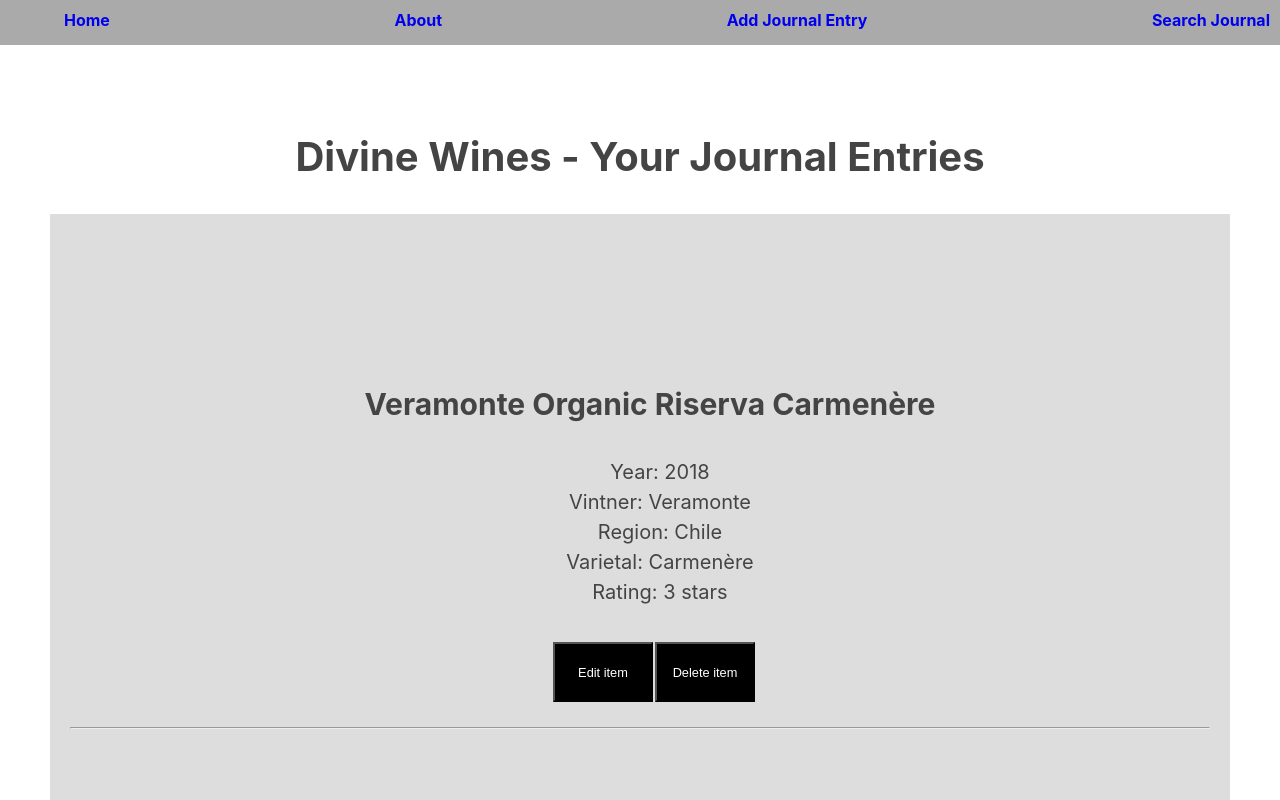
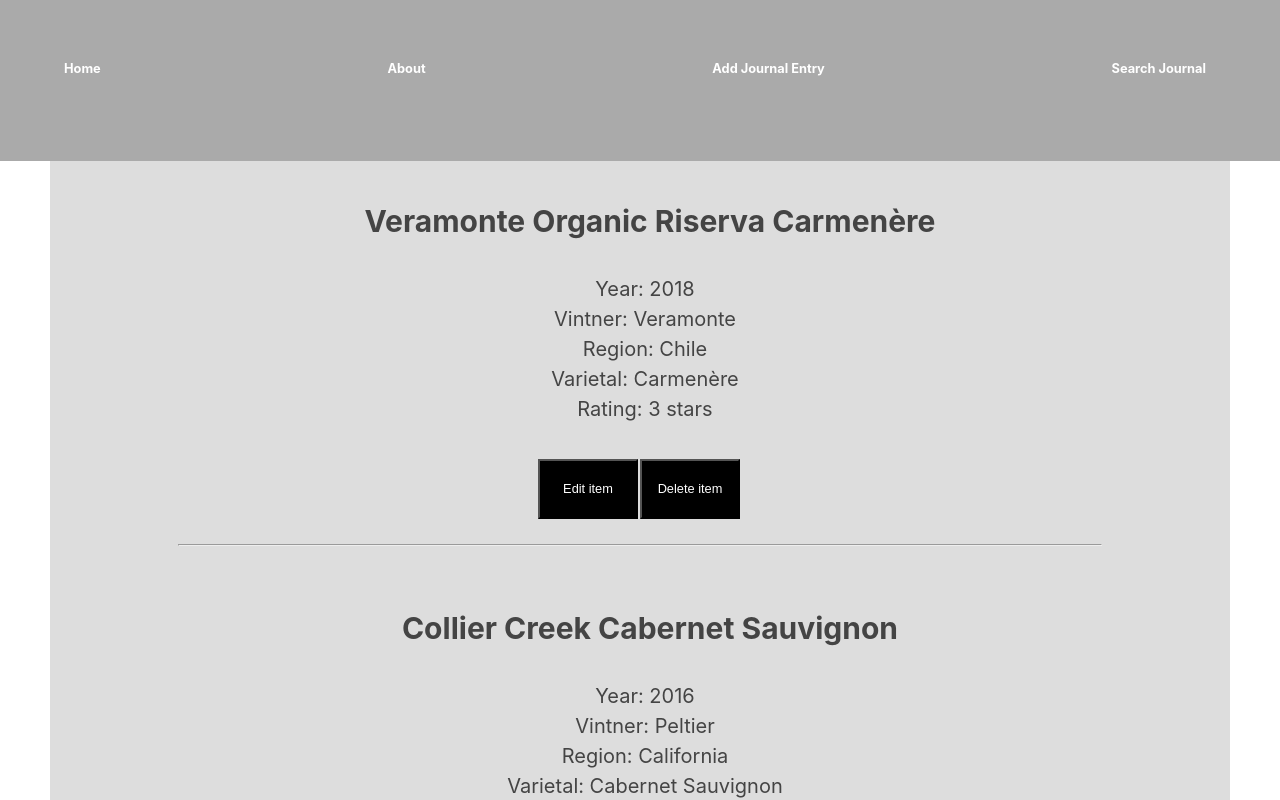
Before and after one commit to eusebius24/divinewines-app, a React (Create React App) app: page /home in a window 1280 px wide. Shown: the top 800 px of the page. Built offline with nearby package versions, Linux system fonts and the light colour scheme.

Commit message:
styling on static version

```diff
--- a/public/index.html
+++ b/public/index.html
@@ -1,15 +1,13 @@
 <!DOCTYPE html>
 <html lang="en">
+
 <head>
   <meta charset="utf-8" />
   <link rel="icon" href="%PUBLIC_URL%/favicon.ico" />
   <meta name="viewport" content="width=device-width, initial-scale=1" />
   <meta name="theme-color" content="#000000" />
-    <meta
-      name="description"
-      content="Web site created using create-react-app"
-    />
-    <link rel="apple-touch-icon" href="%PUBLIC_URL%/logo192.png" />
+  <meta name="description" content="Web site created using create-react-app" />
+
   <!--
       manifest.json provides metadata used when your web app is installed on a
       user's mobile device or desktop. See https://developers.google.com/web/fundamentals/web-app-manifest/
@@ -24,8 +22,9 @@
       work correctly both with client-side routing and a non-root public URL.
       Learn how to configure a non-root public URL by running `npm run build`.
     -->
-    <title>React App</title>
+  <title>Divine Wines</title>
 </head>
+
 <body>
   <noscript>You need to enable JavaScript to run this app.</noscript>
   <div id="root"></div>
@@ -40,4 +39,5 @@
       To create a production bundle, use `npm run build` or `yarn build`.
     -->
 </body>
+
 </html>
--- a/src/AddEntry/AddEntry.js
+++ b/src/AddEntry/AddEntry.js
@@ -75,7 +75,7 @@
                 </div>
                 <div className="form-section rating">
                     <label htmlFor='rating'>Rating</label>
-                    <input type='number' name='rating' id='rating' defaultValue='1' min='1' max='5' required />
+                    <input type='number' name='rating' id='rating' defaultValue='1' min='1' max='5' />
                 </div>
                 <div className="form-section">
                     <Link to="/home">
--- a/src/App/App.css
+++ b/src/App/App.css
@@ -13,7 +13,8 @@
 
   .nav,
   footer {
-    padding: 1% 0;
+    padding: 5%;
+    padding-bottom: 8%;
     background-color: #aaa;
   }
 
@@ -25,20 +26,23 @@
     z-index: 10;
     display: flex;
     margin-top: -5px;
-
+    height: 20px;
     justify-content: center;
   }
 
   .nav ul {
       display: flex;
       flex-direction: row;
+      justify-content: space-evenly;
+
 
 
   }
   .nav li {
 
       padding-right: 10px;
-      font-size: 1rem;
+
+      font-size: 0.8rem;
       text-decoration: none;
       color: #fff;
       font-weight: bold;
@@ -46,18 +50,19 @@
 
   .nav a {
     text-decoration: none;
+    color: #fff;
   }
 
   .nav a:visited {
     color: #fff;
   }
   main {
-    padding: 5% 2%;
+    padding: 2% 2%;
 
   }
 
   header {
-    margin-top: -25px;
+    margin-top: -5px;
   }
 
   h3  {
@@ -65,8 +70,9 @@
   }
   section {
     min-height: 200px;
-    padding: 10% 0;
+    padding: 0% 10%;
     background-color: #bbb;
+
   }
 
   section:nth-child(even) {
@@ -90,7 +96,7 @@
 
   .form-section {
       padding: 15px;
-      margin-left: 30px;
+      /* margin-left: 20px; */
       display: flex;
       justify-content: center;
       align-items: center;
@@ -130,9 +136,13 @@
   }
 
   .search-result {
-    padding: 20px;
+    padding: 10px;
     text-align: center;
 
+  }
+
+  .search-result ul {
+    margin-left: -30px;
   }
 
   @media screen and (min-width: 700px) {
--- a/src/EditEntry/EditEntry.js
+++ b/src/EditEntry/EditEntry.js
@@ -73,8 +73,7 @@
                     </div>
                     <div className="form-section">
                         <label htmlFor='rating'>Rating</label>
-                        <input type='number' name='rating' id='rating' placeholder='3' defaultValue='3' min='1' max='5'
-                            required />
+                        <input type='number' name='rating' id='rating' placeholder='3' defaultValue='3' min='1' max='5' />
                     </div>
                     <div className="form-section">
                         <Link to="/home">
--- a/src/SearchForm/SearchForm.js
+++ b/src/SearchForm/SearchForm.js
@@ -1,8 +1,13 @@
 import React from 'react';
 import { Link } from 'react-router-dom';
+import { createBrowserHistory } from 'history';
 import '../App/App.css';
 
 class SearchForm extends React.Component {
+    handleGoBack() {
+        const history = createBrowserHistory();
+        history.push('/home');
+    }
     render() {
         return (
             <main role="main">
@@ -14,17 +19,17 @@
                 <p className="directions">Enter as few or as many details as you like.</p>
                 <form id="signup-form">
                     <div className="form-section">
-                        <label for="name">Wine Name</label>
+                        <label htmlFor="name">Wine Name</label>
                         <input type="text" id="name" placeholder="Name of wine" />
                     </div>
 
                     <div className="form-section">
-                        <label for="vintner">Vintner</label>
+                        <label htmlFor="vintner">Vintner</label>
                         <input type="text" id="vintner" placeholder="Vintner" />
                     </div>
 
                     <div className="form-section">
-                        <label for="varietal">Varietal</label>
+                        <label htmlFor="varietal">Varietal</label>
                         <select name="varietal" id="varietal">
                             <option value="">--Please choose an option--</option>
                             <option value="Chardonnay">Chardonnay</option>
@@ -42,12 +47,12 @@
                     </div>
 
                     <div className="form-section">
-                        <label for="year">Year</label>
+                        <label htmlFor="year">Year</label>
                         <input type="text" id="year" placeholder="Year" />
                     </div>
 
                     <div className="form-section">
-                        <label for="region">Region</label>
+                        <label htmlFor="region">Region</label>
                         <select name="region" id="region">
                             <option value="">--Please choose an option--</option>
                             <option value="Australia">Australia</option>
@@ -64,18 +69,18 @@
                     </div>
 
                     <div className="form-section textarea">
-                        <label for="notes">Tasting Notes</label>
+                        <label htmlFor="notes">Tasting Notes</label>
                         <textarea name="notes" id="notes" cols="30" rows="10"></textarea>
                     </div>
                     <div className="form-section">
                         <label htmlFor='rating'>Rating</label>
-                        <input type='number' name='rating' id='rating' min='1' max='5' required />
+                        <input type='number' name='rating' id='rating' min='1' max='5' />
                     </div>
                     <div className="form-section">
                         <Link to="/search-results">
                             <button>Search</button>
                         </Link>
-                        <button type="reset">Cancel</button>
+                        <button onClick={this.handleGoBack}>Cancel</button>
                     </div>
 
                 </form>
```
Also changed, not shown: public/now.json (added, +13 -0 lines), 1 other file (tests, documents, lock files or other folders). Lines whose indentation alone changed are shown as unchanged.
